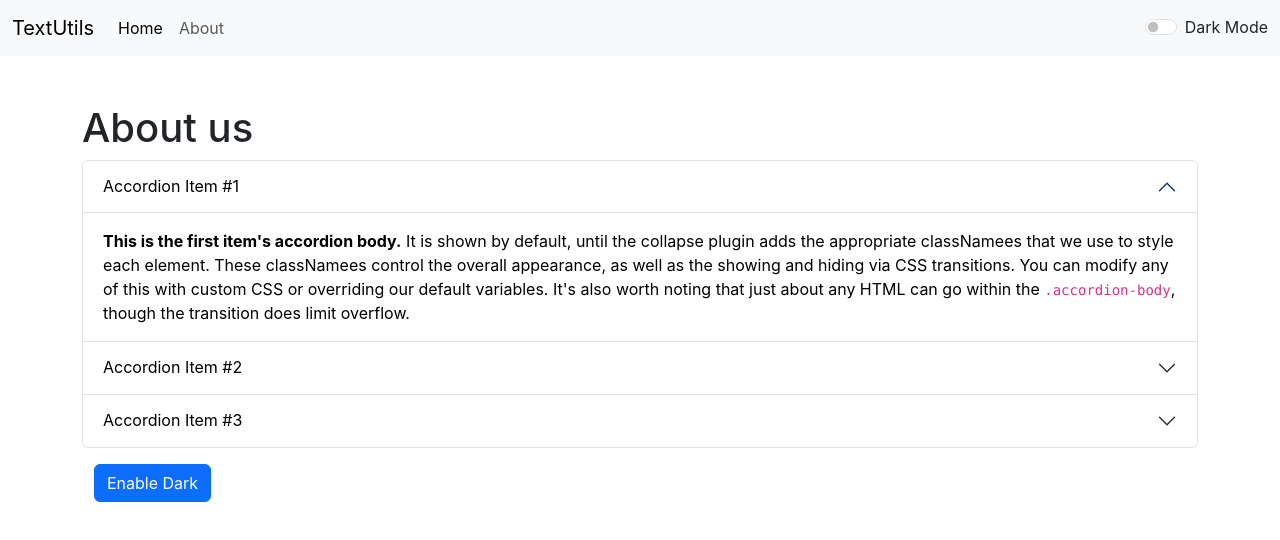
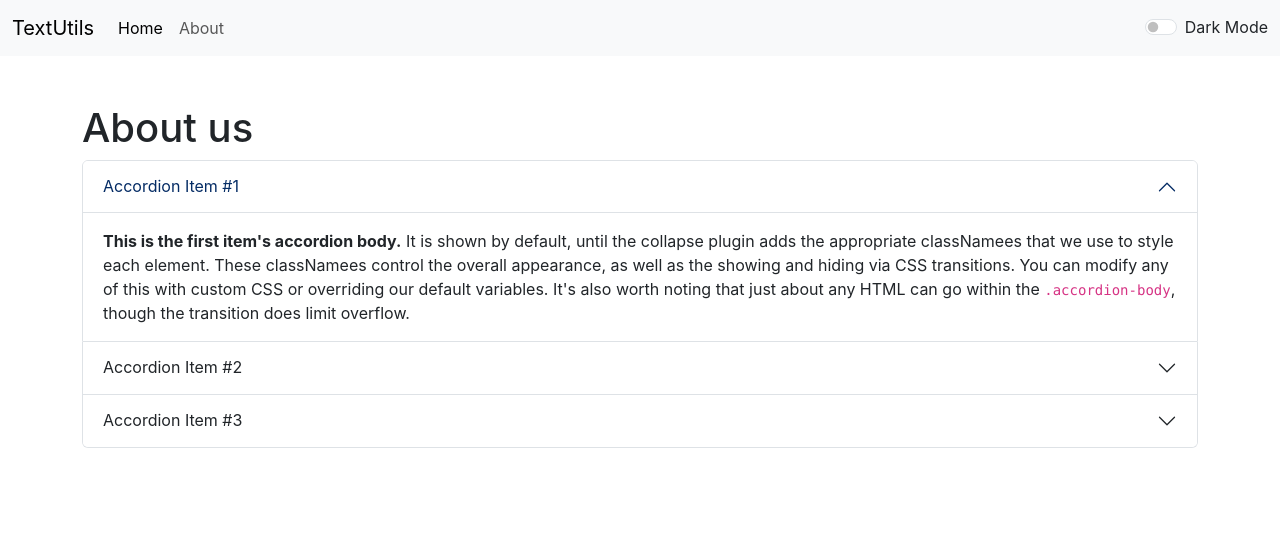
Before and after one commit to sachinseengh/TextToolBox, a React (Create React App) app: page /about in a window 1280 px wide. Shown: the top 540 px of the page. Built offline with nearby package versions, Linux system fonts and the light colour scheme.

Commit message:
fixing word count issue

```diff
--- a/src/App.js
+++ b/src/App.js
@@ -29,6 +29,9 @@ function App() {
   }
   const [mode,setMode]=useState("light");
 
+
+
+
   //for alert message
   const [alert,setAlert] = useState(null);
 
@@ -46,14 +49,14 @@ function App() {
     {
       path: "/",
       element:<><Navbar title="TextUtils" mode={mode} toggleMode={toggleMode}/>
-      <Alert alert={alert}/>
+      <Alert alert={alert} mode={mode}/>
       <TextBox title="Enter you text to analyze" mode={mode}/></>
     },
     {
       path:"/about",
       element:<><Navbar title="TextUtils" mode={mode} toggleMode={toggleMode}/>
       <Alert alert={alert}/>
-      <About/></>
+      <About mode={mode}/></>
     }
   ])
 
--- a/src/components/About.js
+++ b/src/components/About.js
@@ -1,39 +1,24 @@
 import React from "react";
-import { useState } from "react";
+
 
 // let st={
 //     color:"white",
 //     backgroundColor:"black"
 // }
 
-export default function About() {
-  const toggle = () => {
-    if ((state.color === "black")) {
-      setNewState({
-        color: "white",
-        backgroundColor: "black",
-      })
-      setbtntxt("Enable white")
-    } else {
-      setNewState({
-        color: "black",
-        backgroundColor: "white",
-      });
-      setbtntxt("Enable Dark")
-    }
-  };
+export default function About(props) {
 
-  //using useState
-  const [state, setNewState] = useState({
-    color: "black",
-    backgroundColor: "white",
-  });
+ let state={
+  color:props.mode=== "dark"?"white" : "#42743",
+  backgroundColor : props.mode=== "dark"?"#042743" : "white"
+
+ }
 
   //use state for button
-  const [btntxt,setbtntxt]=useState("Enable Dark")
+
   return (
     <div className="container my-5  ">
-      <h1>About us</h1>
+      <h1 style={state}>About us</h1>
       <div className="accordion" id="accordionExample">
         <div className="accordion-item">
           <h2 className="accordion-header" id="headingOne">
@@ -133,11 +118,7 @@ export default function About() {
         </div>
       </div>
 
-      <div className="container  my-3">
-        <button className="btn btn-primary" onClick={toggle}>
-          {btntxt}
-        </button>
-      </div>
+
     </div>
   );
 }
--- a/src/components/TextBox.js
+++ b/src/components/TextBox.js
@@ -58,7 +58,7 @@ export default function TextBox(props){
 
 <div className="container my-3" style={{color:props.mode==='light'?'black':'white'}}>
     <h2>Your text Summary</h2>
-    <p><b>{text.split(" ").length}</b> Words and <b>{text.length}</b> letters </p>
+    <p><b>{text.split(" ").filter((element)=>{return element.length !== 0}).length}</b> Words and <b>{text.length}</b> letters </p>
 
     <p><b>{0.008* text.split(" ").length}</b> Minutes read</p>
     <h2>Preview</h2>
```
